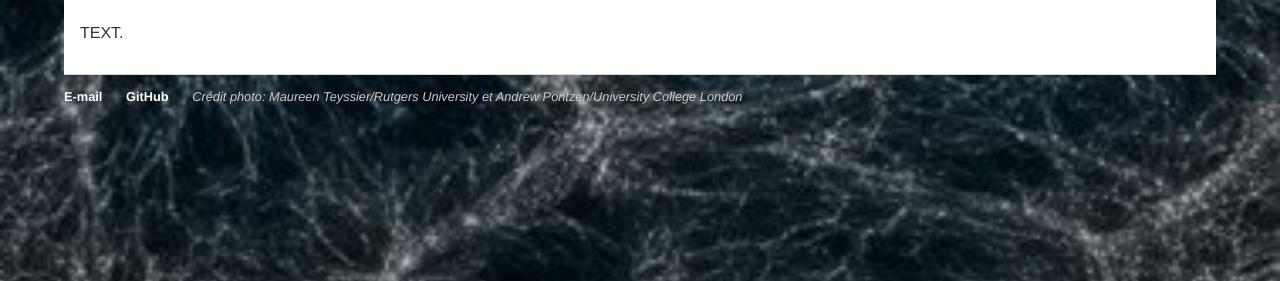
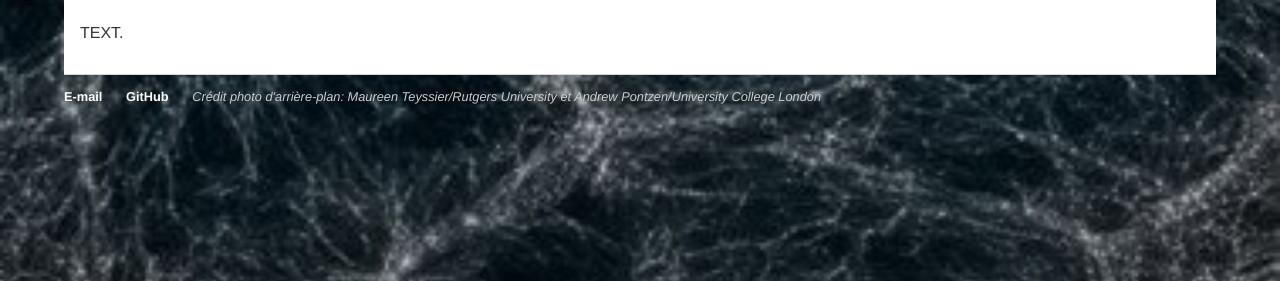
Before and after one commit to Radio-Astronomy-Demonstration/radio-astronomy-demonstration.github.io, a Jekyll site: the page built from fr/index.html, in a window 1280 px wide. Shown: the part 166-447 px from the top of the page. Built offline with Jekyll 4.4.1, drawn with Linux system fonts in a browser that asks for light colours.

```diff
--- a/_layouts/english.html
+++ b/_layouts/english.html
@@ -25,7 +25,7 @@
 	    		<ul>
 	        		<li><a href="mailto:felix.st-amour@mail.mcgill.ca">Email</a></li>
 	        		<li><a href="https://github.com/Radio-Astronomy-Demonstration/">GitHub</a></li>
-                    <li><em>Image credit: Maureen Teyssier/Rutgers University and Andrew Pontzen/University College London </em></li>
+                    <li><em>Background image credit: Maureen Teyssier/Rutgers University and Andrew Pontzen/University College London </em></li>
 				</ul>
 			</footer>
 		</body>
--- a/_layouts/french.html
+++ b/_layouts/french.html
@@ -25,7 +25,7 @@
 	    		<ul>
 	        		<li><a href="mailto:felix.st-amour@mail.mcgill.ca">E-mail</a></li>
 	        		<li><a href="https://github.com/Radio-Astronomy-Demonstration/">GitHub</a></li>
-                    <li><em>Crédit photo: Maureen Teyssier/Rutgers University et Andrew Pontzen/University College London </em></li>
+                    <li><em>Crédit photo d'arrière-plan: Maureen Teyssier/Rutgers University et Andrew Pontzen/University College London </em></li>
                 </ul>
 			</footer>
 		</body>
```
